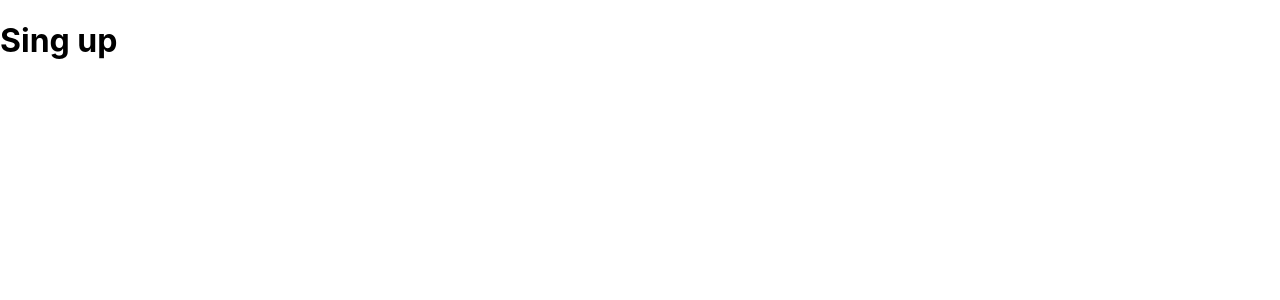
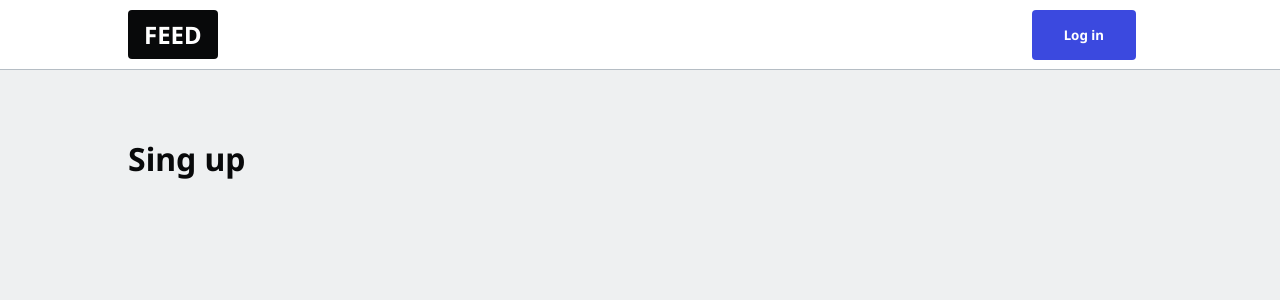
Before and after one commit to yamgarcia/next-app, a Next.js app: page /enter in a window 1280 px wide. Shown: the top 300 px of the page. Built offline with nearby package versions, Linux system fonts and the light colour scheme.

Commit message:
Navbar and Spinner

```diff
--- /dev/null
+++ b/components/Loader.js
@@ -0,0 +1,3 @@
+export default function Loader ({ show }) {
+    return show ? <div className= "loader"></div> : null;
+}
--- /dev/null
+++ b/components/Navbar.js
@@ -0,0 +1,44 @@
+import Link from 'next/link';
+
+export default function Navbar(){
+    const user = null;
+    const username = null;
+
+    return (
+        <nav className='navbar'>
+            <ul>
+                <li>
+                    <Link href='/' >
+                        <button className="btn-logo">FEED</button>
+                    </Link>
+                </li>
+
+                {}
+                {username && (
+                    <>
+                    <li>
+                        <Link href="/admin">
+                            <button className="btn-blue">Write Posts</button>
+                        </Link>
+                    </li>
+                    <li>
+                        <Link href={`/${username}`}>
+                            <img src={user?.photoURL} />
+                        </Link>
+                    </li>
+                    </>
+                )}
+                {!username && (
+                    <>
+                        <li className='push-left'>
+                        <Link href="/enter">
+                            <button className="btn-blue">Log in</button>
+                        </Link>
+                        </li>
+                    </>
+                )}
+            </ul>
+        </nav>
+    )
+
+}
--- a/pages/_app.tsx
+++ b/pages/_app.tsx
@@ -2,8 +2,15 @@
 
 import { GetServerSideProps } from "next";
 
+import Navbar from "../components/Navbar";
+
 function MyApp({ Component, pageProps }) {
-  return <Component {...pageProps} />;
+  return (
+    <>
+      <Navbar />
+      <Component {...pageProps} />
+    </>
+  );
 }
 
 export default MyApp;
--- a/styles/globals.css
+++ b/styles/globals.css
@@ -1,16 +1,273 @@
+@import url("https://fonts.googleapis.com/css2?family=Noto+Sans:ital,wght@0,400;0,700;1,400&display=swap");
+
+:root {
+  --color-bg: #eef0f1;
+  --color-text: #08090a;
+  --color-blue: #3b49df;
+  --color-red: #df3b3b;
+  --color-green: #3bdf72;
+  --color-gray: #b5bdc4;
+}
 html,
 body {
   padding: 0;
   margin: 0;
-  font-family: -apple-system, BlinkMacSystemFont, Segoe UI, Roboto, Oxygen,
-    Ubuntu, Cantarell, Fira Sans, Droid Sans, Helvetica Neue, sans-serif;
+  font-family: "Noto Sans", sans-serif;
+  background-color: var(--color-bg);
+  color: var(--color-text);
+  margin-top: 50px;
+}
+
+main {
+  padding: 1rem 10vw;
+}
+
+h1 {
+  font-size: 2rem;
+}
+h2 {
+  font-size: 1.5rem;
+}
+h2 {
+  font-size: 1.25rem;
 }
 
 a {
   color: inherit;
   text-decoration: none;
+  cursor: pointer;
 }
 
 * {
   box-sizing: border-box;
 }
+
+img {
+  max-width: 100%;
+}
+
+input {
+  display: inline-block;
+  outline: none;
+  border: none;
+  font-size: 1.5rem;
+  width: 100%;
+  padding: 5px 10px;
+}
+
+fieldset {
+  border: none;
+  padding: 1rem 0;
+  font-size: 1.25rem;
+}
+
+code {
+  overflow-x: scroll;
+}
+
+/* Navbar */
+
+.navbar {
+  height: 70px;
+  width: 100%;
+  background: white;
+  color: var(--colors-text);
+  position: fixed;
+  top: 0;
+  padding: 0 10vw;
+  font-weight: bold;
+  border-bottom: 1px solid var(--color-gray);
+  z-index: 99;
+}
+
+.navbar ul {
+  list-style-type: none;
+  margin: 0;
+  padding: 0;
+  display: flex;
+  align-items: center;
+  justify-content: space-between;
+  height: 100%;
+}
+
+.navbar img {
+  border-radius: 50%;
+  width: 50px;
+  height: 50px;
+  cursor: pointer;
+}
+
+.navbar li {
+  border-radius: 50%;
+}
+
+/* Buttons */
+
+.btn,
+button {
+  background-color: var(--color-gray);
+  border: none;
+  color: var(--color-text);
+  padding: 1rem 2rem;
+  display: flex;
+  align-items: center;
+  text-align: center;
+  justify-content: center;
+  text-decoration: none;
+  font-family: "Noto Sans", sans-serif;
+  font-weight: bold;
+  border-radius: 0.25rem;
+  cursor: pointer;
+  margin: 0.5rem 1rem 0.5rem 0;
+}
+
+@media only screen and (max-width: 768px) {
+  button {
+    padding: 0.5rem 1rem;
+    font-size: 0.8rem;
+  }
+}
+
+button:hover {
+  filter: brightness(90%);
+}
+
+button:disabled,
+button[disabled] {
+  filter: brightness(80%);
+  cursor: not-allowed;
+}
+
+button.btn-blue {
+  background-color: var(--color-blue);
+  color: white;
+}
+
+button.btn-red {
+  background-color: var(--color-red);
+  color: white;
+}
+
+button.btn-green {
+  background-color: var(--color-green);
+  color: white;
+}
+
+button.btn-google {
+  background-color: white;
+  color: var(--color-text);
+}
+
+.btn-google img {
+  width: 30px;
+  margin-right: 10px;
+}
+
+button.btn-logo {
+  background-color: var(--color-text);
+  color: white;
+  text-transform: uppercase;
+  font-size: 1.5rem;
+  padding: 0.5rem 1rem;
+}
+
+/* Cards */
+
+.card {
+  padding: 2rem;
+  margin: 1rem 0;
+  background-color: white;
+  border: 1px solid var(--color-gray);
+  border-radius: 8px;
+}
+
+.card footer {
+  display: flex;
+}
+
+.card-img-center {
+  width: 20%;
+  display: block;
+  margin: auto;
+  border-radius: 50%;
+  max-width: 150px;
+}
+
+.card-info {
+  color: white;
+  background: var(--color-blue);
+}
+
+/* Loader */
+
+.loader {
+  border: 10px solid var(--color-bg);
+  border-top: 10px solid var(--color-blue);
+  border-radius: 50%;
+  width: 50px;
+  height: 50px;
+  animation: spin 2s linear infinite;
+}
+
+@keyframes spin {
+  0% {
+    transform: rotate(0deg);
+  }
+  100% {
+    transform: rotate(360deg);
+  }
+}
+
+/* File uploads */
+
+input[type="file"] {
+  display: none;
+}
+
+.upload-snippet {
+  width: 75%;
+  margin-left: auto;
+  background: white;
+  padding: 5px;
+  margin: 5px 0;
+}
+/* Utilities */
+
+.push-left {
+  margin-left: auto;
+}
+
+.text-sm {
+  font-size: 0.85rem;
+}
+
+.text-danger {
+  font-weight: bold;
+  color: var(--color-red);
+}
+
+.text-success {
+  font-weight: bold;
+  color: var(--color-green);
+}
+
+.text-info {
+  font-weight: bold;
+  color: var(--color-blue);
+}
+
+.box {
+  display: flex;
+  justify-content: space-between;
+}
+
+.box-center {
+  display: flex;
+  flex-direction: column;
+  align-content: center;
+  text-align: center;
+}
+
+.hidden {
+  display: none;
+}
```
Also changed, not shown: pages/index.tsx (+2 -7 lines), styles/Admin.module.css (added, +66 -0 lines), styles/Post.module.css (added, +37 -0 lines), components/navbar.tsx (deleted).
